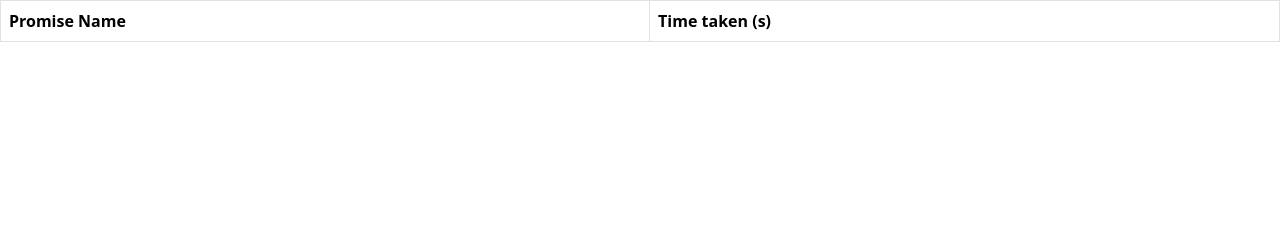
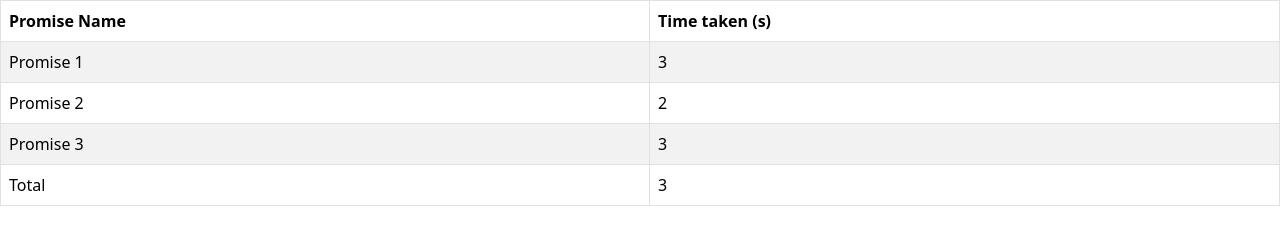
Before and after one commit to acciojob/wait-for-multiple-promises-mitrarajdeep2001, a website: page main.html in a window 1280 px wide. Drawn offline with nearby package versions, Linux system fonts and the light colour scheme.

Commit message:
created a submission

```diff
--- a/main.html
+++ b/main.html
@@ -20,7 +20,24 @@
           <th>Time taken (s)</th>
         </tr>
       </thead>
-      <tbody id="output"></tbody>
+      <tbody id="output">
+		  <tr>
+			  <td>Promise 1</td>
+			  <td id="pv-1">Loading...</td>
+		  </tr>
+		  <tr>
+			  <td>Promise 2</td>
+			  <td id="pv-2">Loading...</td>
+		  </tr>
+		  <tr>
+			  <td>Promise 3</td>
+			  <td id="pv-3">Loading...</td>
+		  </tr>
+		  <tr>
+			  <td>Total</td>
+			  <td id="total">Loading...</td>
+		  </tr>
+	  </tbody>
     </table>
 
     <script type="text/javascript" src="./script.js"></script>
--- a/script.js
+++ b/script.js
@@ -1 +1,44 @@
 //your JS code here. If required.
+let timeTakenP1 = 0, timeTakenP2 = 0, timeTakenP3 = 0;
+function promise1() {
+	const startTime = performance.now();
+	return new Promise((resolve, reject) => {
+		setTimeout(() => resolve('1'), getRandomIntInclusive(1, 3) * 1000)
+	}).then((value) => {
+	const endTime = performance.now();
+	timeTakenP1 = endTime - startTime;
+	})
+}
+
+function promise2() {
+	const startTime = performance.now();
+	return new Promise((resolve, reject) => {
+		setTimeout(() => resolve('2'), getRandomIntInclusive(1, 3) * 1000)
+	}).then((value) => {
+	const endTime = performance.now();
+	timeTakenP2 = endTime - startTime;
+	})
+}
+
+function promise3() {
+	const startTime = performance.now();
+	return new Promise((resolve, reject) => {
+		setTimeout(() => resolve('3'), getRandomIntInclusive(1, 3) * 1000)
+	}).then((value) => {
+	const endTime = performance.now();
+	timeTakenP3 = endTime - startTime;
+	})
+}
+
+Promise.all([promise1(), promise2(), promise3()]).then(() => {
+	document.getElementById('pv-1').innerText = timeTakenP1 / 1000;
+	document.getElementById('pv-2').innerText = timeTakenP2 / 1000;
+	document.getElementById('pv-3').innerText = timeTakenP3 / 1000;
+	document.getElementById('total').innerText = (timeTakenP1, timeTakenP2, timeTakenP3) / 1000;
+})
+
+function getRandomIntInclusive(min, max) {
+  min = Math.ceil(min);
+  max = Math.floor(max);
+  return Math.floor(Math.random() * (max - min + 1) + min); // The maximum is inclusive and the minimum is inclusive
+}
```
